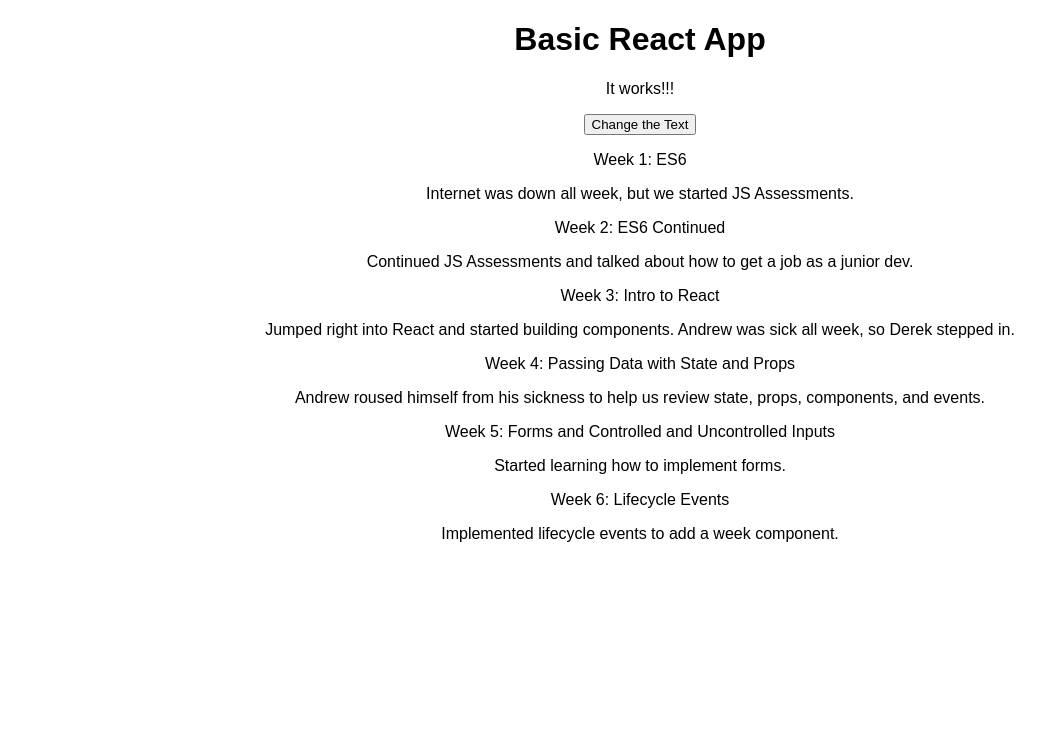
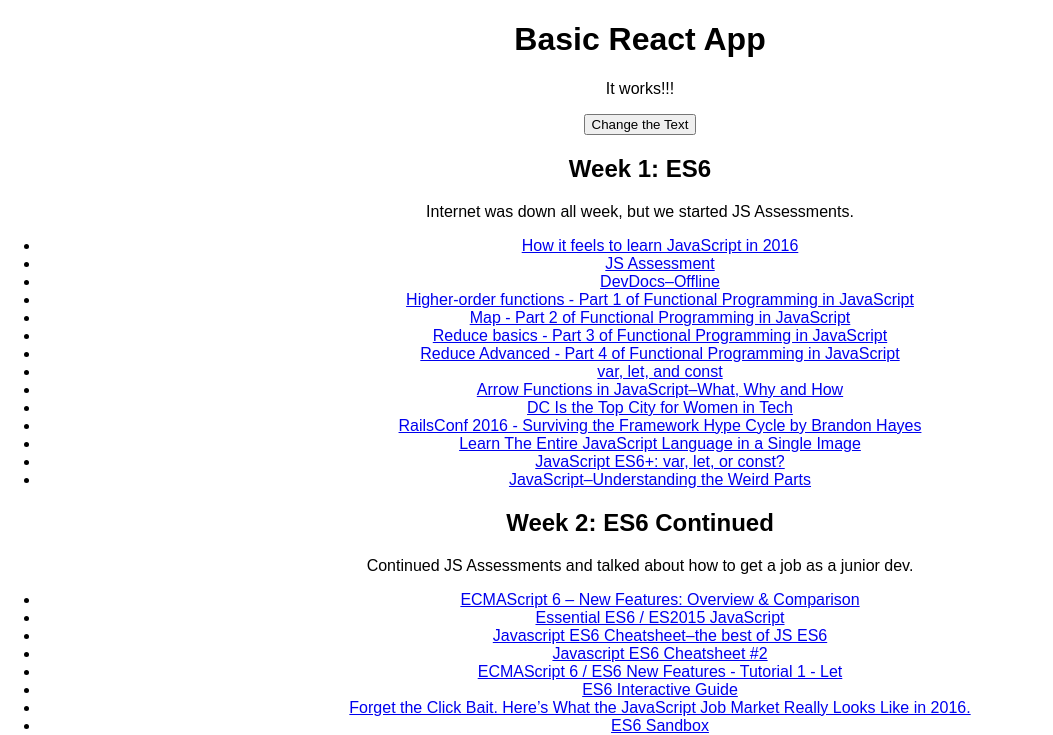
Before and after one commit to lunarnightlight/reactpractice, a React (Create React App) app: page / in a window 1280 px wide. Shown: the top 735 px of the page, without its empty margins (0-1053 px from the left). Built offline with nearby package versions, Linux system fonts and the light colour scheme.

Commit message:
Rewrote code for rendering the labels, summary, and resources for each week with a consolidated state data structure. Now need to rewrite the form and lifecycle.

```diff
--- a/src/Week.js
+++ b/src/Week.js
@@ -3,7 +3,7 @@
 export default class Week extends Component {
 	constructor(props) {
 		super(props);
-		debugger
+
 	}
 
 
@@ -17,11 +17,17 @@
 		// Map over the week object (we should have just one here)
 		// to render each resource list.
 
+		const resources = this.props.weekdata.resources.map((item, idx) => {
+			return <li key={idx}><a href={item.link}>{item.title}</a></li>
+		});
+
+
+
 		return (
 			<div>
-				<p>{label}</p>
+				<h2>{label}</h2>
 				<p>{summary}</p>
-
+				<ul>{resources}</ul>
 			</div>
 		);
 	}
```
Also changed, not shown: src/NewWeek.js (+12 -0 lines).
